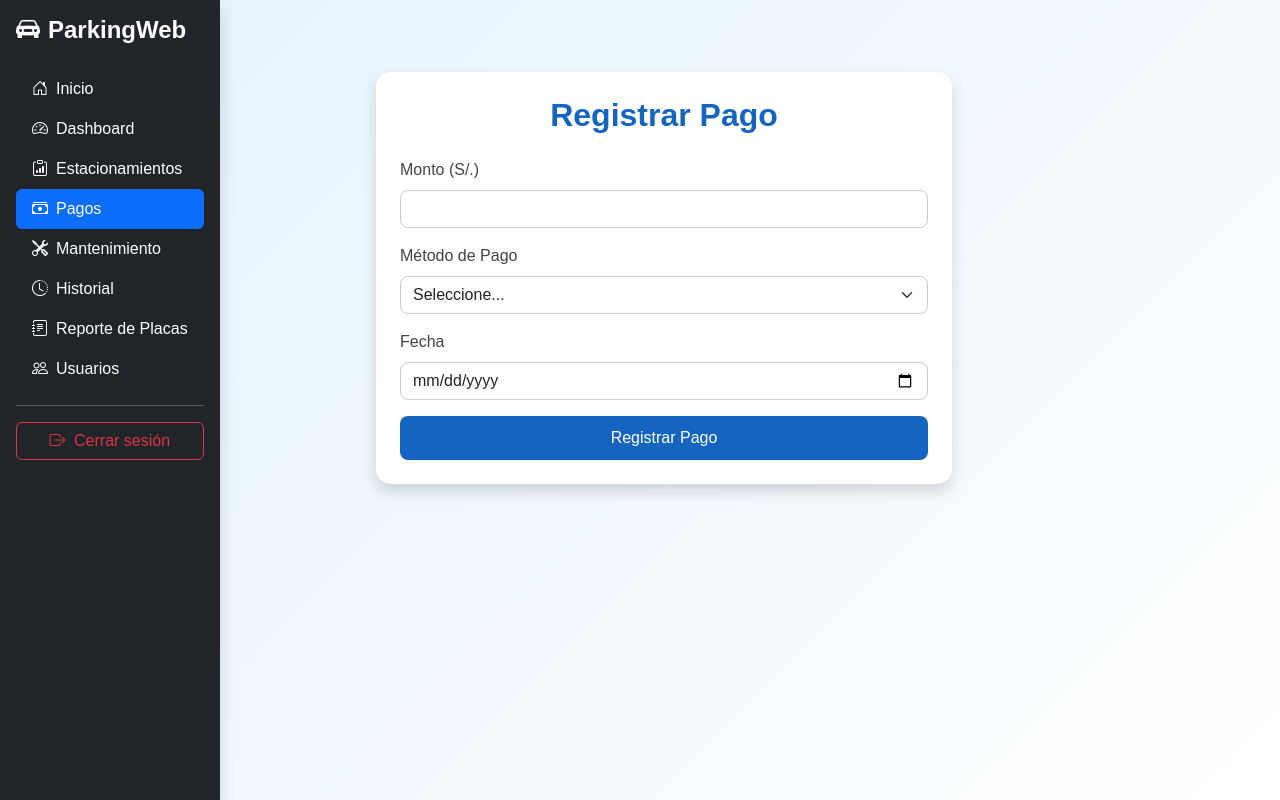
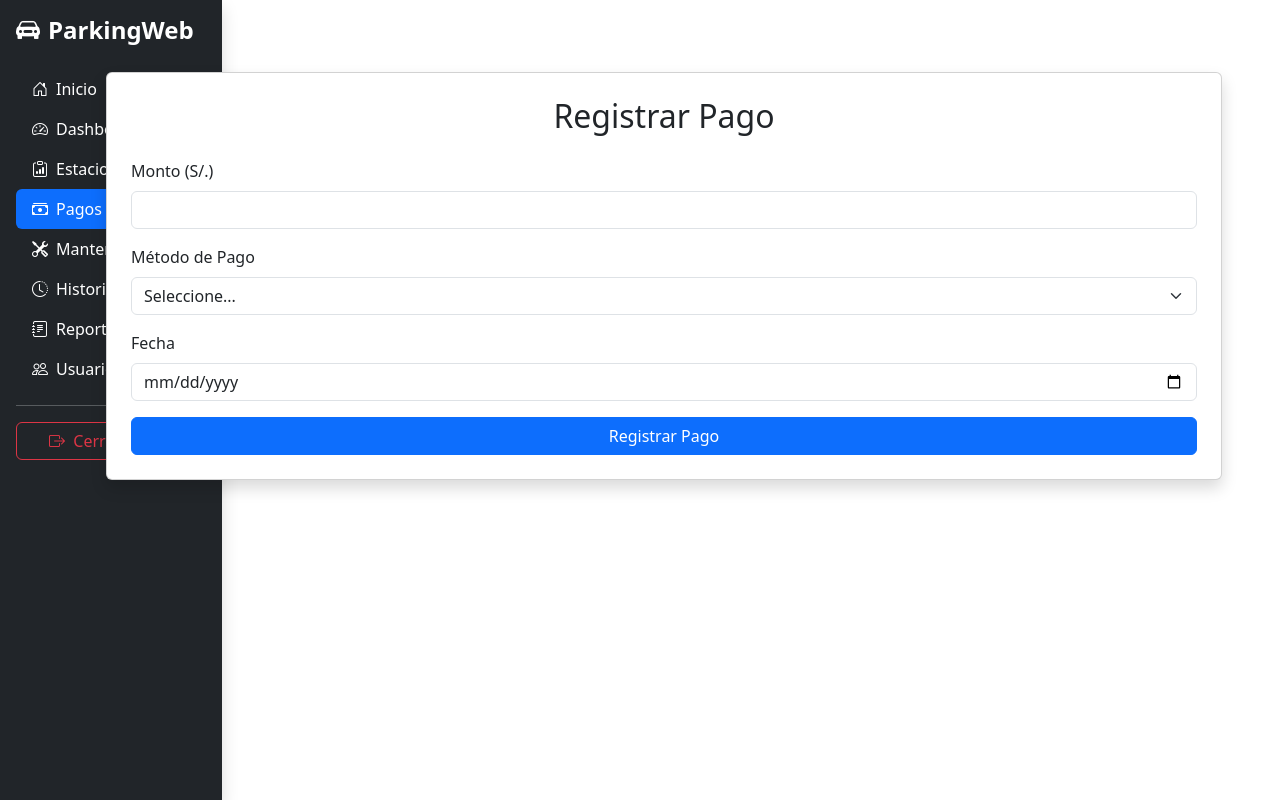
Before and after one commit to AQP-Connectivity/Proyecto-con-Python, a Flask app: page /pagos in a window 1280 px wide. Run offline with Flask 3, Linux system fonts and the light colour scheme.

Commit message:
Update pagos.css
eliminancion de pagos.css

```diff
--- a/Estructura del Proyecto/static/css/pagos.css
+++ b/Estructura del Proyecto/static/css/pagos.css
@@ -1,90 +1 @@
 /* ======== UNIFICACION======== */
-/* pagos.css */
-
-/* Fondo general */
-body {
-  background: linear-gradient(135deg, #e3f2fd, #ffffff);
-  min-height: 100vh;
-  font-family: 'Poppins', sans-serif;
-}
-
-/* Contenedor principal */
-.container {
-  max-width: 600px;
-}
-
-/* Tarjeta */
-.card {
-  border-radius: 15px;
-  border: none;
-  background-color: #ffffff;
-  box-shadow: 0 5px 20px rgba(0, 0, 0, 0.1);
-  transition: transform 0.3s ease;
-}
-
-.card:hover {
-  transform: translateY(-5px);
-}
-
-/* Título */
-.card h2 {
-  font-weight: 600;
-  color: #1565c0;
-}
-
-/* Etiquetas */
-.form-label {
-  font-weight: 500;
-  color: #444;
-}
-
-/* Inputs y select */
-.form-control, .form-select {
-  border-radius: 8px;
-  border: 1px solid #ccc;
-  transition: border-color 0.3s ease, box-shadow 0.3s ease;
-}
-
-.form-control:focus, .form-select:focus {
-  border-color: #1565c0;
-  box-shadow: 0 0 5px rgba(21, 101, 192, 0.3);
-}
-
-/* Botón principal */
-.btn-primary {
-  background-color: #1565c0;
-  border: none;
-  border-radius: 8px;
-  padding: 10px;
-  font-weight: 500;
-  transition: background-color 0.3s ease, transform 0.2s ease;
-}
-
-.btn-primary:hover {
-  background-color: #0d47a1;
-  transform: scale(1.03);
-}
-
-/* Alerta */
-.alert-info {
-  background-color: #e3f2fd;
-  color: #0d47a1;
-  border-radius: 8px;
-  font-weight: 500;
-}
-
-/* Animación suave de entrada */
-.card {
-  animation: fadeInUp 0.6s ease-out;
-}
-
-@keyframes fadeInUp {
-  from {
-    opacity: 0;
-    transform: translateY(20px);
-  }
-  to {
-    opacity: 1;
-    transform: translateY(0);
-  }
-}
```
